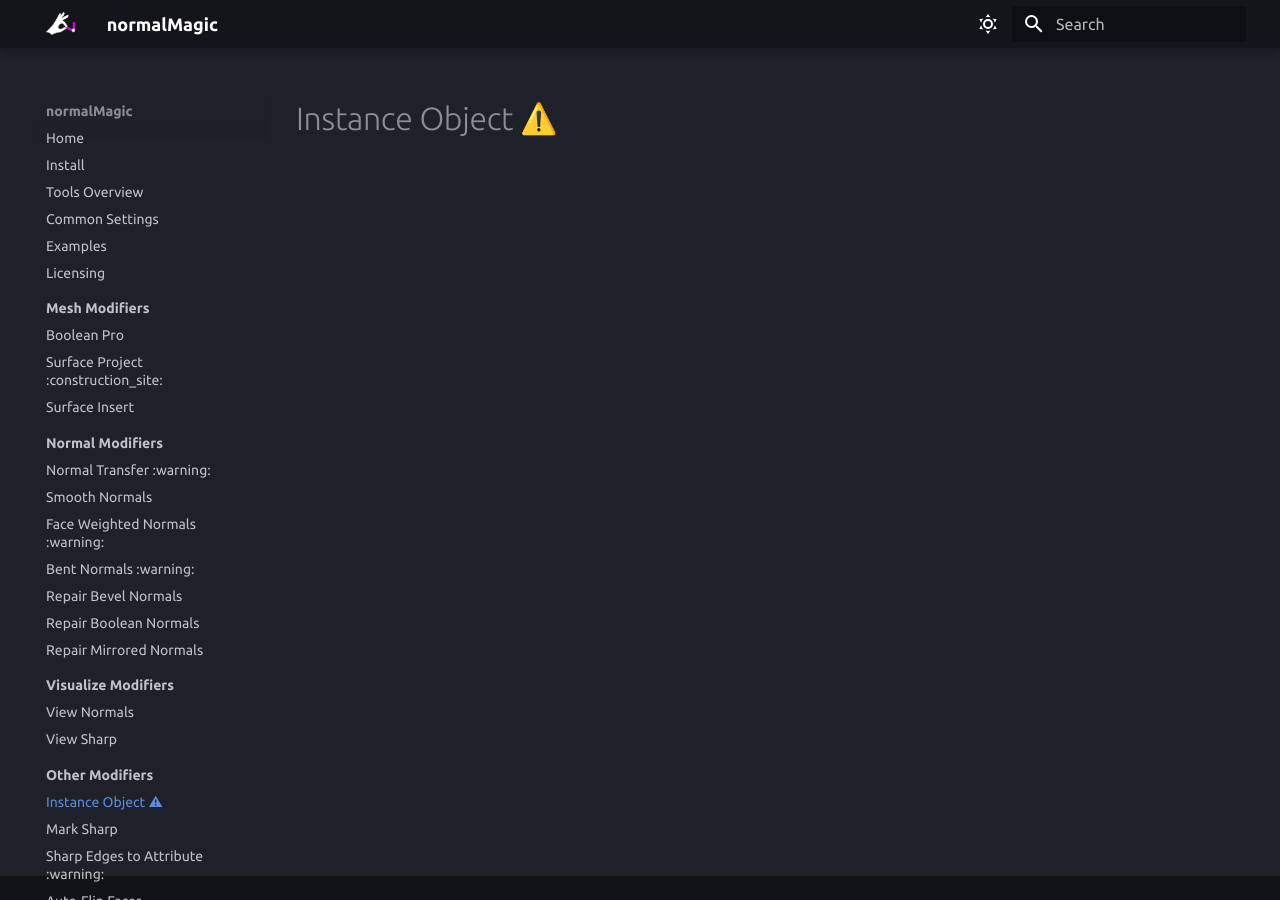
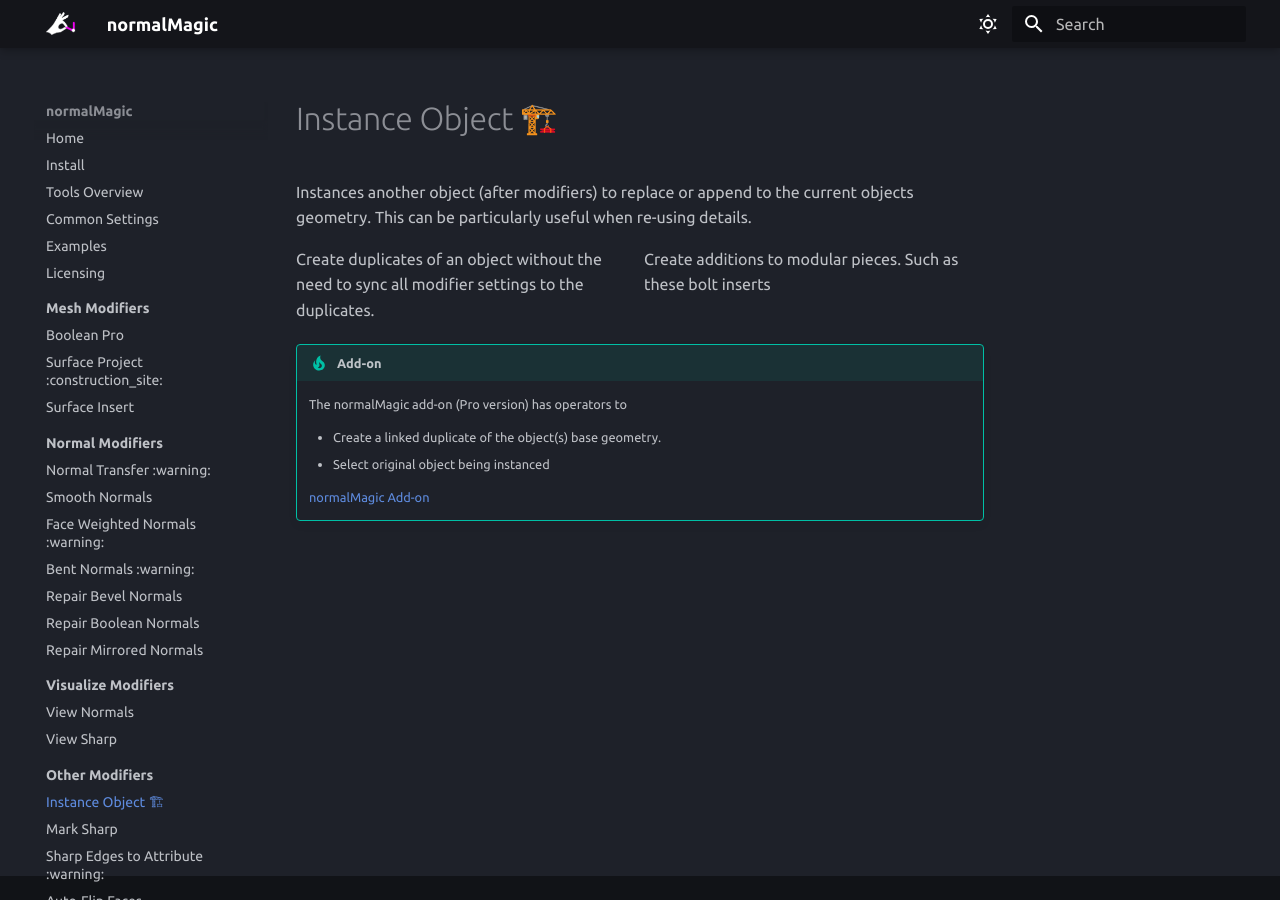
Before and after one commit to SpaghetMeNot/normalmagic, an MkDocs documentation site: the page built from docs/other_tools/instance_object.md, in a window 1280 px wide. Built offline with MkDocs 1.6.1 and Material for MkDocs 9.7.7, drawn with Linux system fonts in a browser that asks for light colours; emoji names are drawn with the system emoji font; some web fonts are replaced; the version menu is left out.

Commit message:
instance objects start

```diff
--- a/docs/other_tools/instance_object.md
+++ b/docs/other_tools/instance_object.md
@@ -1 +1,21 @@
-# Instance Object :warning:
+# Instance Object :construction_site:
+
+Instances another object (after modifiers) to replace or append to the current objects geometry. This can be particularly useful when re-using details.
+
+<div class="grid" markdown>
+
+Create duplicates of an object without the need to sync all modifier settings to the duplicates.
+
+Create additions to modular pieces. Such as these bolt inserts
+
+</div>
+
+
+
+!!! tip "Add-on"
+    The normalMagic add-on (Pro version) has operators to
+
+    - Create a linked duplicate of the object(s) base geometry.
+    - Select original object being instanced
+
+    [normalMagic Add-on](../add-on/index.md)
```
